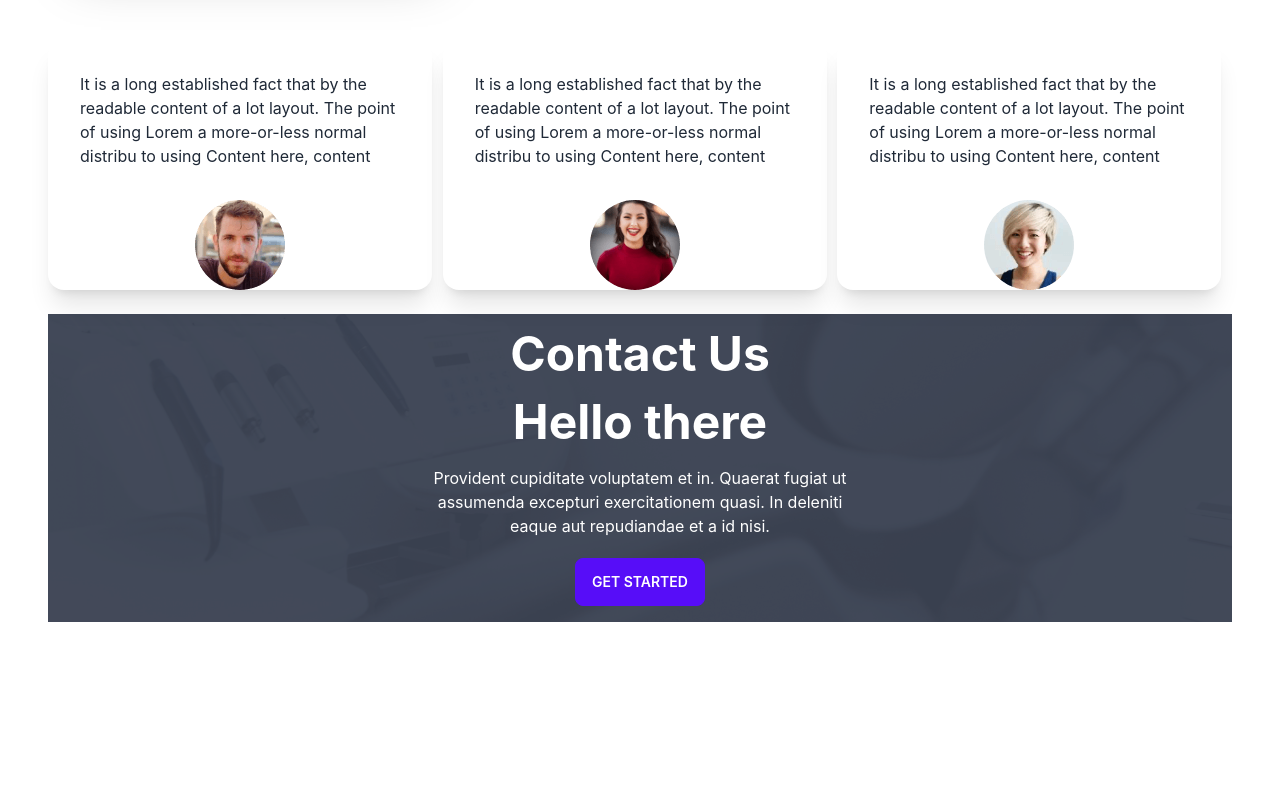
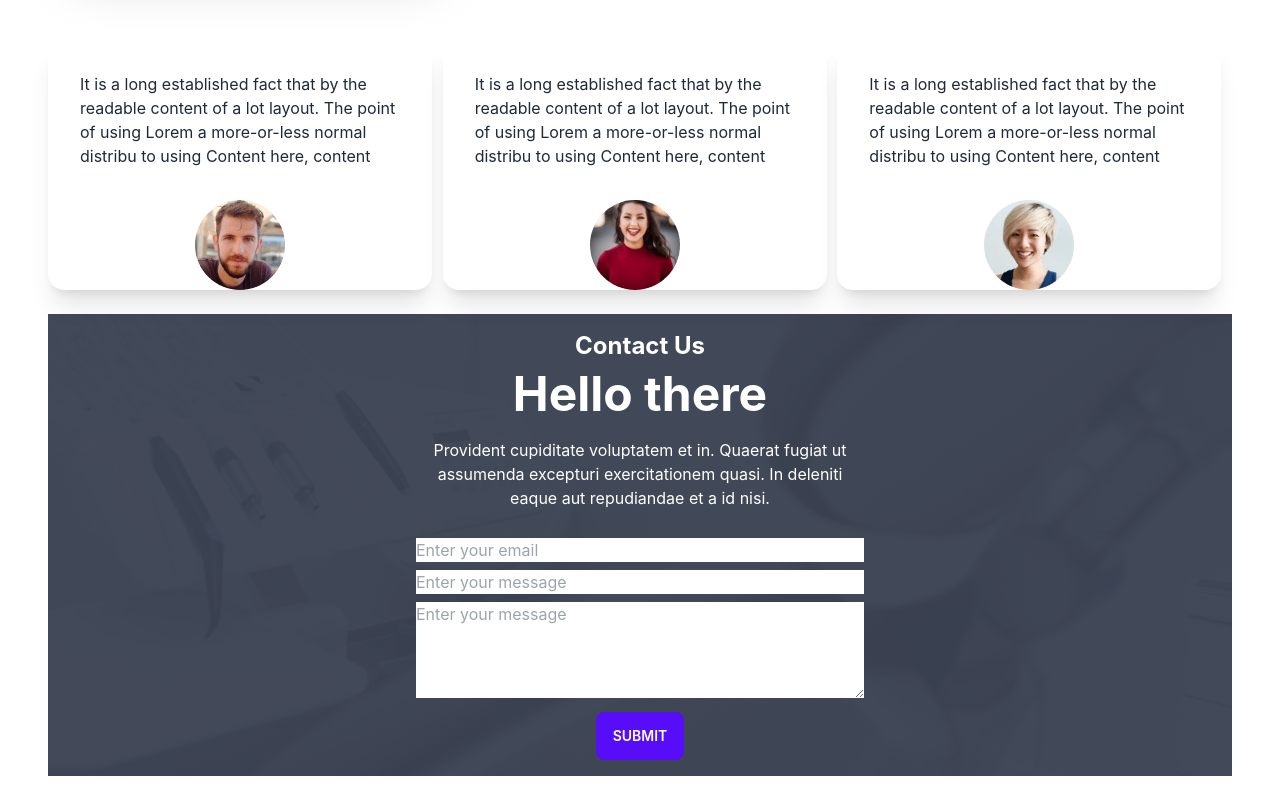
Before and after one commit to Masitbd/doctors-portal-2022, a React (Create React App) app: page / in a window 1280 px wide. Shown: the part 2157-2957 px from the top of the page. Before the commit the page ends 2779 px from the top, so only its background shows below. Built offline with nearby package versions, Linux system fonts and the light colour scheme.

Commit message:
Fix contactus form

```diff
--- a/src/Pages/Appointment/Appointment.js
+++ b/src/Pages/Appointment/Appointment.js
@@ -3,17 +3,17 @@ import doctor from "../../assets/images/doctor-small.png";
 
 const Appointment = () => {
   return (
-    <div class="hero bg-base-200 bg-appointment-pattern my-16 text-white">
-      <div class="hero-content flex-col lg:flex-row ">
+    <div className="hero bg-base-200 bg-appointment-pattern my-16 text-white">
+      <div className="hero-content flex-col lg:flex-row ">
         <img
           src={doctor}
           alt=""
-          class="max-w-sm rounded-lg shadow-2xl -mt-16 hidden lg:block"
+          className="max-w-sm rounded-lg shadow-2xl -mt-16 hidden lg:block"
         />
         <div>
           <h1>Appointment</h1>
-          <h1 class="text-5xl font-bold">Make an appointment Today</h1>
-          <p class="py-6">
+          <h1 className="text-5xl font-bold">Make an appointment Today</h1>
+          <p className="py-6">
             It is a long established fact that a reader will be distracted by
             the readable content of a page when looking at its layout. The point
             of using Lorem Ipsumis that it has a more-or-less normal
@@ -21,7 +21,7 @@ const Appointment = () => {
             here', making it look like readable English. Many desktop publishing
             packages and web page
           </p>
-          <button class="btn btn-primary">Get Started</button>
+          <button className="btn btn-primary">Get Started</button>
         </div>
       </div>
     </div>
--- a/src/Pages/ConnectUs/ConnectUs.js
+++ b/src/Pages/ConnectUs/ConnectUs.js
@@ -2,18 +2,45 @@ import React from "react";
 
 const ConnectUs = () => {
   return (
-    <div class="hero bg-appointment-pattern">
-      <div class="hero-overlay bg-opacity-60"></div>
-      <div class="hero-content text-center text-neutral-content">
-        <div class="max-w-md">
-          <h3 class="mb-5 text-5xl font-bold">Contact Us</h3>
-          <h1 class="mb-5 text-5xl font-bold">Hello there</h1>
-          <p class="mb-5">
+    <div className="hero bg-appointment-pattern my-6">
+      <div className="hero-overlay bg-opacity-60"></div>
+      <div className="hero-content text-center text-neutral-content">
+        <div className="max-w-md">
+          <h3 className="mb-2 text-2xl font-bold">Contact Us</h3>
+          <h1 className="mb-5 text-5xl font-bold">Hello there</h1>
+          <p className="mb-5">
             Provident cupiditate voluptatem et in. Quaerat fugiat ut assumenda
             excepturi exercitationem quasi. In deleniti eaque aut repudiandae et
             a id nisi.
           </p>
-          <button class="btn btn-primary">Get Started</button>
+          <form>
+            <input
+              className="my-2 w-full"
+              type="email"
+              name=""
+              id=""
+              placeholder="Enter your email"
+            />
+
+            <input
+              className="w-full"
+              type="text"
+              name=""
+              id=""
+              placeholder="Enter your message"
+            />
+            <br />
+            <textarea
+              className="my-2 w-full h-24"
+              placeholder="Enter your message"
+            ></textarea>
+            <br />
+            <input
+              className="btn btn-primary mt-0"
+              type="submit"
+              value="Submit"
+            />
+          </form>
         </div>
       </div>
     </div>
--- a/src/Pages/TestominialDetail/TestominialDetail.js
+++ b/src/Pages/TestominialDetail/TestominialDetail.js
@@ -2,8 +2,8 @@ import React from "react";
 
 const TestominialDetail = ({ img }) => {
   return (
-    <div class="card w-96 bg-base-100 shadow-xl">
-      <div class="card-body">
+    <div className="card w-96 bg-base-100 shadow-xl">
+      <div className="card-body">
         <p>
           It is a long established fact that by the readable content of a lot
           layout. The point of using Lorem a more-or-less normal distribu to
```
